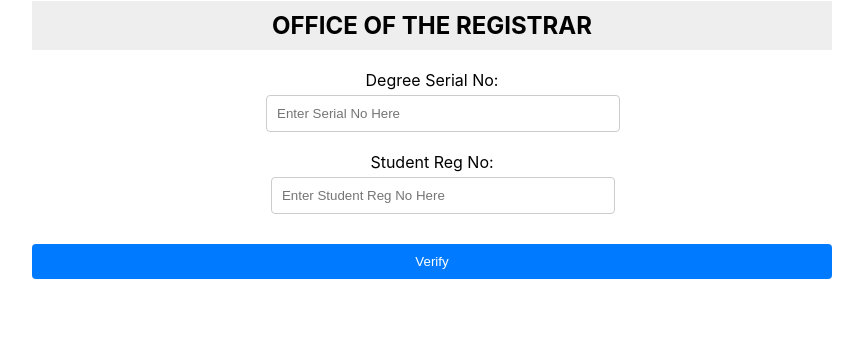
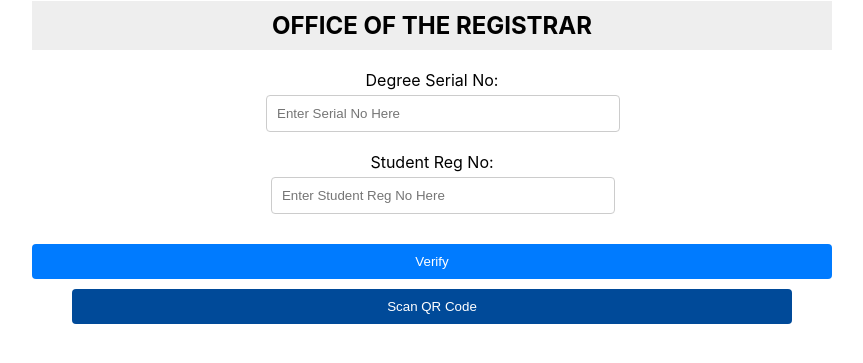
Before and after one commit to basil-ahmed/Degree-Verification-Software, a React (Create React App) app in the folder front-end/: page /home in a window 1280 px wide. Shown: the part 199-562 px from the top of the page, without its empty margins (208-1071 px from the left). Built offline with nearby package versions, Linux system fonts and the light colour scheme; sample sign-in values are in the browser's storage.

Commit message:
added qr code scanner

```diff
--- a/front-end/package.json
+++ b/front-end/package.json
@@ -8,6 +8,8 @@
     "@testing-library/user-event": "^13.5.0",
     "react": "^18.2.0",
     "react-dom": "^18.2.0",
+    "react-qr-reader": "^3.0.0-beta-1",
+    "react-qr-scanner": "^1.0.0-alpha.11",
     "react-router-dom": "^6.21.1",
     "react-scripts": "5.0.1",
     "web-vitals": "^2.1.4"
--- a/front-end/src/home.js
+++ b/front-end/src/home.js
@@ -1,14 +1,36 @@
-import React from 'react';
+import React, { useState, useEffect } from 'react';
 import { useNavigate } from 'react-router-dom'; // Import useNavigate
+import { QrReader } from 'react-qr-reader'; // Import QrReader
 import './home.css';
 
 const Home = () => {
 
   const navigate = useNavigate(); // Get the navigate function
+  const [showScanner, setShowScanner] = useState(false); // State to toggle QR scanner
+  const [isScanning, setIsScanning] = useState(false);
+
+  useEffect(() => {
+    return () => {
+      setIsScanning(false);
+    };
+  }, []);
 
   const handleLogout = () => {
     localStorage.removeItem('token'); // Clear the token from local storage
     navigate('/'); // Redirect the user to the login page
+  };
+
+  const handleScan = data => {
+    if (data) {
+      console.log('QR code data:', data);
+      setIsScanning(false);
+      setShowScanner(false); // Hide scanner after successful scan
+    }
+  };
+
+  const handleError = err => {
+    console.error(err);
+    setIsScanning(false);
   };
 
   const handleVerify = (e) => {
@@ -35,6 +57,18 @@ const Home = () => {
             <input id="studentRegNo" type="text" placeholder="Enter Student Reg No Here" />
           </div>
           <button type="submit" className="verify-button">Verify</button>
+          <button type="button" onClick={() => {
+            setShowScanner(true);
+            setTimeout(() => setIsScanning(true), 1000); // Add a delay before setting isScanning to true
+          }}>Scan QR Code</button>
+          {showScanner && isScanning && ( // Show QR scanner when showScanner is true
+          <QrReader
+            delay={300}
+            onError={handleError}
+            onResult={handleScan}
+            style={{ width: '100%' }}
+          />
+        )}
         </form>
       </main>
     </div>
```
